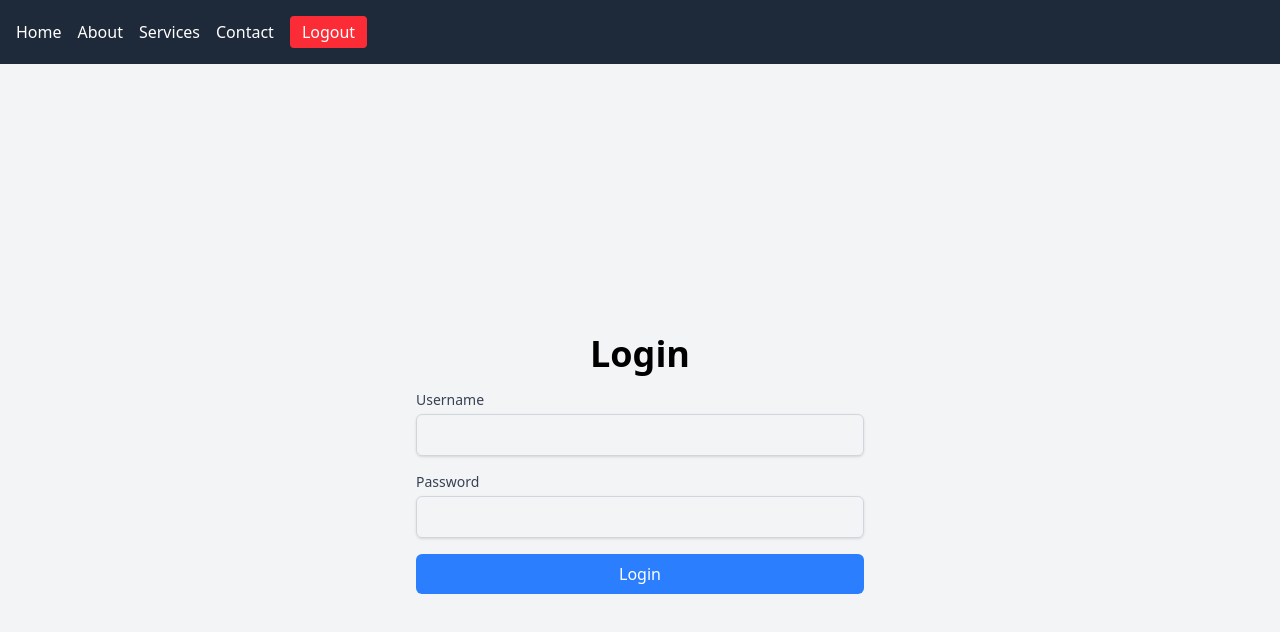
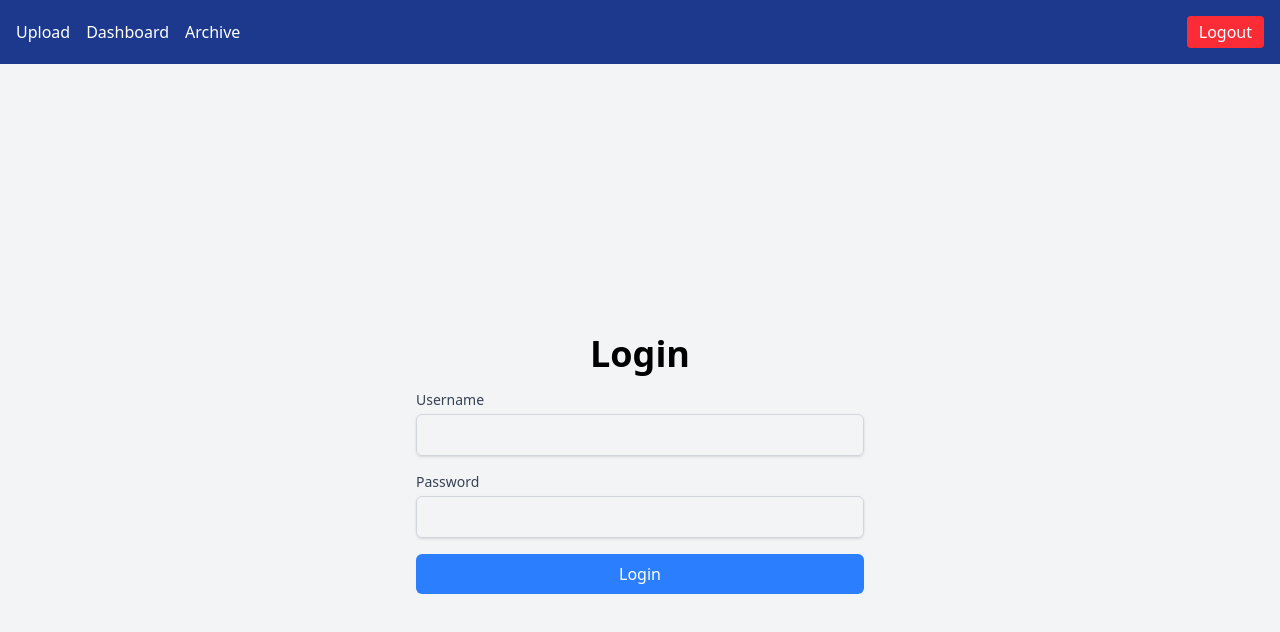
Before and after one commit to hafidz34/fe-capstone, a React (Vite) app: page /login in a window 1280 px wide. Shown: the top 632 px of the page. Built offline with nearby package versions, Linux system fonts and the light colour scheme; sample sign-in values are in the browser's storage.

Commit message:
Update Navbar.tsx
ubah warna navbar, tombol logout digeser ke kanan

```diff
--- a/src/components/Navbar.tsx
+++ b/src/components/Navbar.tsx
@@ -12,7 +12,7 @@ export default function Navbar() {
       setIsAuthenticated(localStorage.getItem("isAuthenticated") === "true");
     };
     window.addEventListener("storage", updateAuth);
-    window.addEventListener("authChange", updateAuth); // Listen for custom event
+    window.addEventListener("authChange", updateAuth);
     return () => {
       window.removeEventListener("storage", updateAuth);
       window.removeEventListener("authChange", updateAuth);
@@ -23,43 +23,26 @@ export default function Navbar() {
     localStorage.removeItem("isAuthenticated");
     localStorage.removeItem("role");
     setIsAuthenticated(false);
-    window.dispatchEvent(new Event("authChange")); // Add this line
+    window.dispatchEvent(new Event("authChange"));
     navigate("/login");
   };
 
   return (
-    <nav className="bg-gray-800 p-4">
+    <nav className="bg-blue-900 p-4 flex justify-between items-center">
       <ul className="flex space-x-4 items-center">
-        <li>
-          <Link to="/" className="text-white">
-            Home
-          </Link>
-        </li>
-        <li>
-          <Link to="/about" className="text-white">
-            About
-          </Link>
-        </li>
-        <li>
-          <Link to="/services" className="text-white">
-            Services
-          </Link>
-        </li>
-        <li>
-          <Link to="/contact" className="text-white">
-            Contact
-          </Link>
-        </li>
-        {isAuthenticated && (
-          <li>
-            <button
-              onClick={handleLogout}
-              className="text-white bg-red-500 px-3 py-1 rounded hover:bg-red-600">
-              Logout
-            </button>
-          </li>
-        )}
+        <li><Link to="/" className="text-white">Upload</Link></li>
+        <li><Link to="/about" className="text-white">Dashboard</Link></li>
+        <li><Link to="/services" className="text-white">Archive</Link></li>
       </ul>
+
+      {isAuthenticated && (
+        <button
+          onClick={handleLogout}
+          className="text-white bg-red-500 px-3 py-1 rounded hover:bg-red-600"
+        >
+          Logout
+        </button>
+      )}
     </nav>
   );
 }
```
